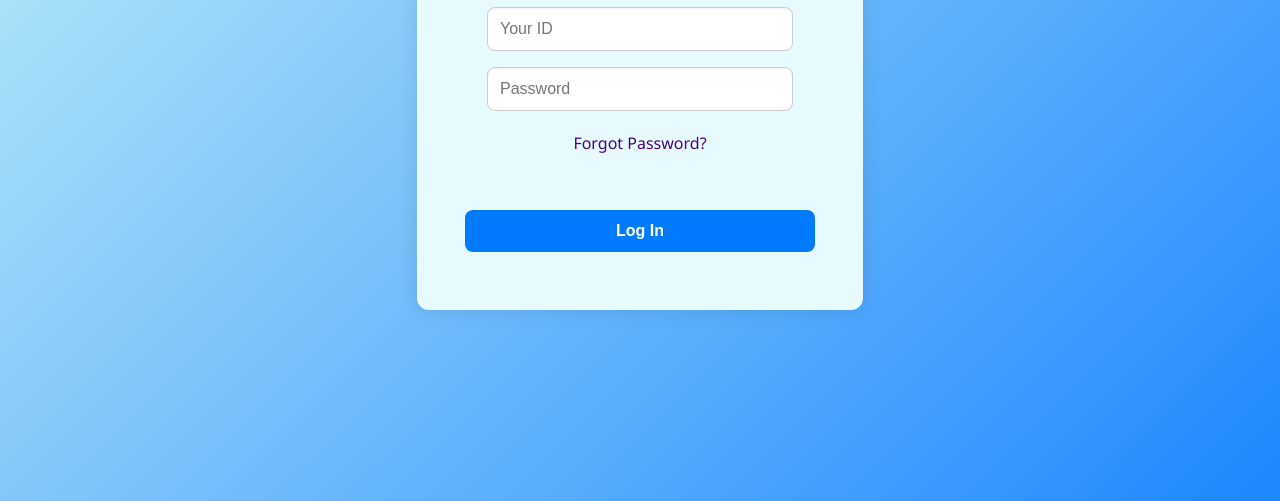
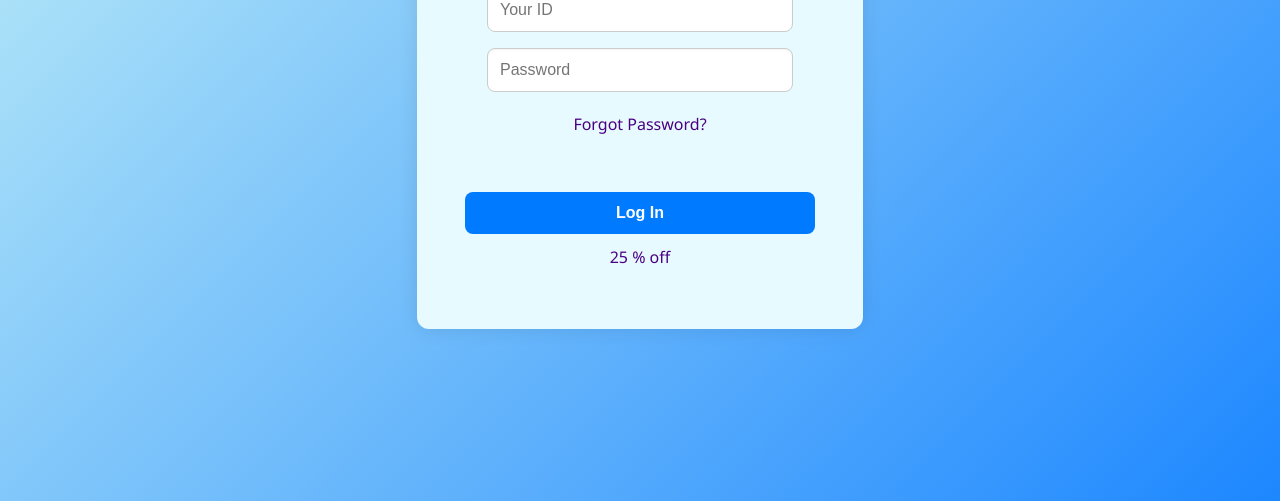
Before and after one commit to PRINCE-24CS072/Student-portal, a plain HTML site: page index.html in a window 1280 px wide. Shown: the part 299-800 px from the top of the page. Drawn offline with Linux system fonts and the light colour scheme.

Commit message:
Update index.html

```diff
--- a/index.html
+++ b/index.html
@@ -20,6 +20,7 @@
         <a href="forgot password.html">Forgot Password?</a><br><br>
       </div>
       <button type="submit">Log In</button>
+      <a href="exampl.com">25 % off</a>
       <div id="errorMsg" style="color:red; margin-top:10px;"></div>
     </form>
   </div>
```
